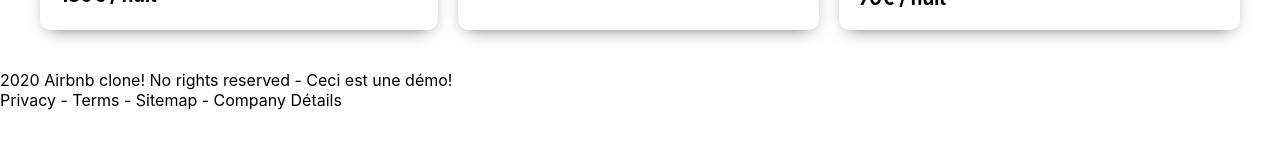
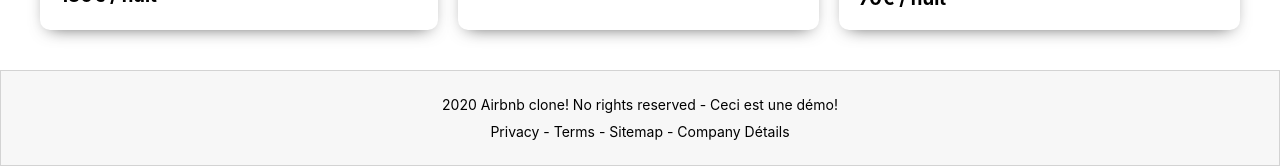
Before and after one commit to JessimH/Airbnb-clone, a React (Create React App) app in the folder airbnb-clone/: page / in a window 1280 px wide. Shown: the part 1480-1646 px from the top of the page. Before the commit the page ends 1590 px from the top, so only its background shows below. Built offline with nearby package versions, Linux system fonts and the light colour scheme.

Commit message:
end Footer

```diff
--- a/airbnb-clone/src/Footer.css
+++ b/airbnb-clone/src/Footer.css
@@ -1 +1,13 @@
-/* No CSS *//*# sourceMappingURL=Footer.css.map */
+.footer {
+  border: 1px solid lightgray;
+  padding: 20px;
+  background: #f7f7f7;
+  bottom: 0;
+  text-align: center;
+}
+
+.footer p {
+  padding: 5px;
+  font-size: 14px;
+}
+/*# sourceMappingURL=Footer.css.map */
--- a/airbnb-clone/src/Footer.scss
+++ b/airbnb-clone/src/Footer.scss
@@ -1,3 +1,12 @@
 .footer{
+    border: 1px solid lightgray;
+    padding: 20px;
+    background: #f7f7f7;
+    bottom: 0;
+    text-align: center;
 
+    p{
+        padding: 5px;
+        font-size: 14px;
+    }
 }
```
Also changed, not shown: 1 other file (tests, documents, lock files or other folders).
